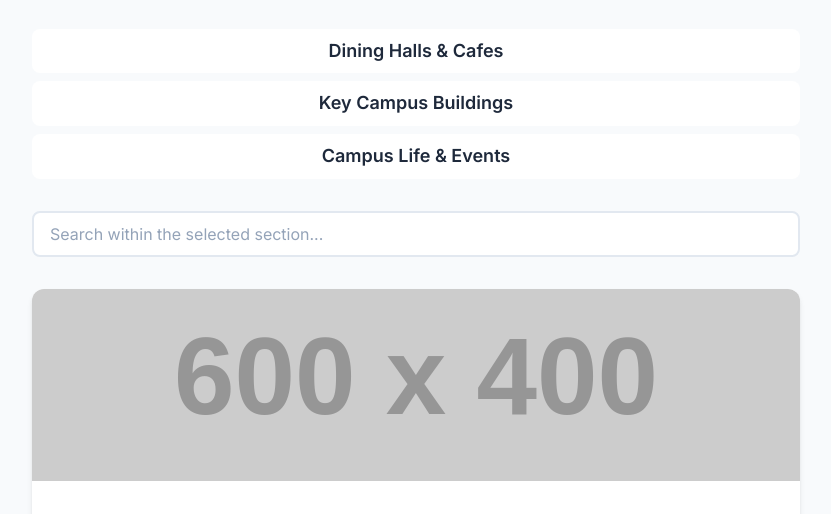
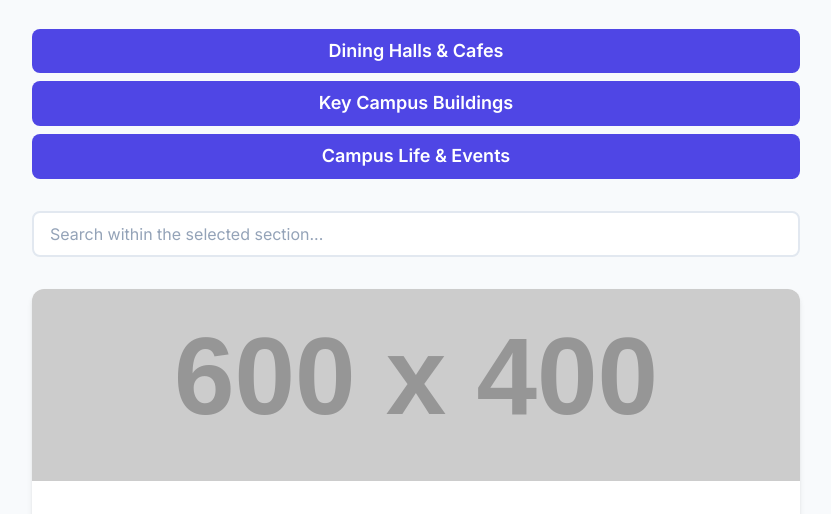
Before and after one commit to jemaxmars/campus-orientation, a website built with webpack: page src/pages/index.html in a window 1280 px wide. Shown: the part 154-668 px from the top of the page, without its empty margins (224-1055 px from the left). Built offline with nearby package versions, Linux system fonts and the light colour scheme; placeholder pictures from the web are drawn by us.

Commit message:
updated nav button styles for more contrast and updated code

```diff
--- a/src/blocks/nav.css
+++ b/src/blocks/nav.css
@@ -24,8 +24,14 @@
   padding: 12px 24px;
   border-radius: 8px;
   transition: all 0.2s ease-in-out;
-  background-color: white;
-  color: #1e293b;
+  background-color: #4f46e5;
+  color: white;
   border: none;
   cursor: pointer;
 }
+
+.nav__button:hover {
+ background-color: white;
+ color: #4f46e5;
+ border: 1px solid #4f46e5;
+}
```
